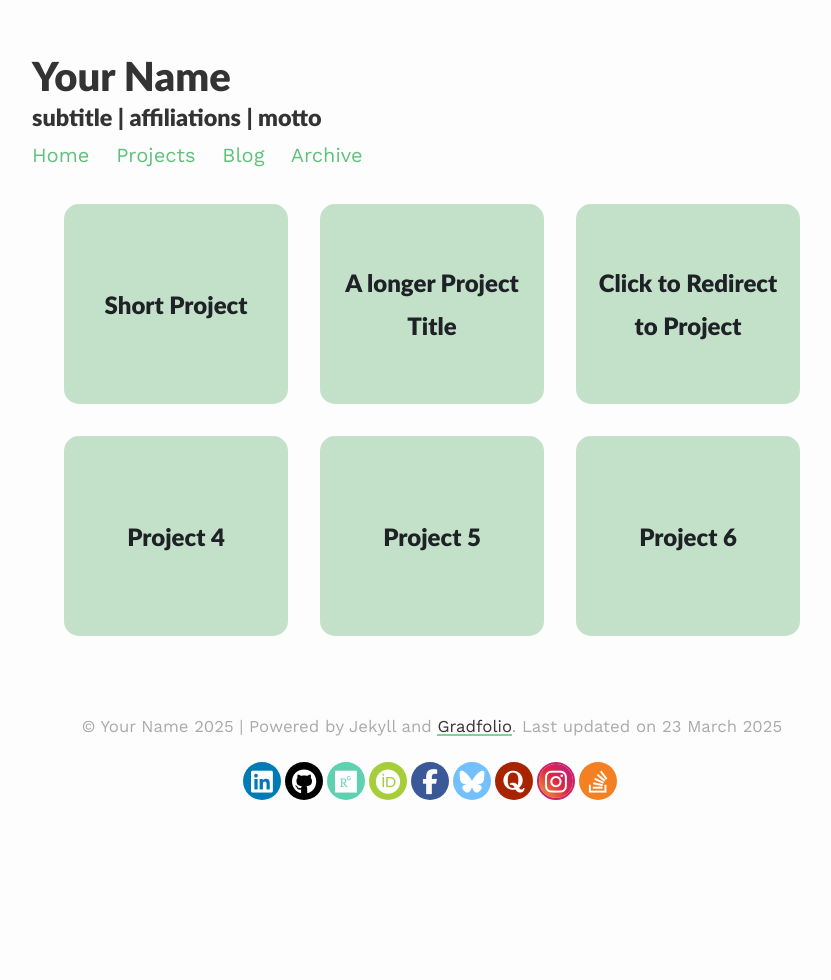
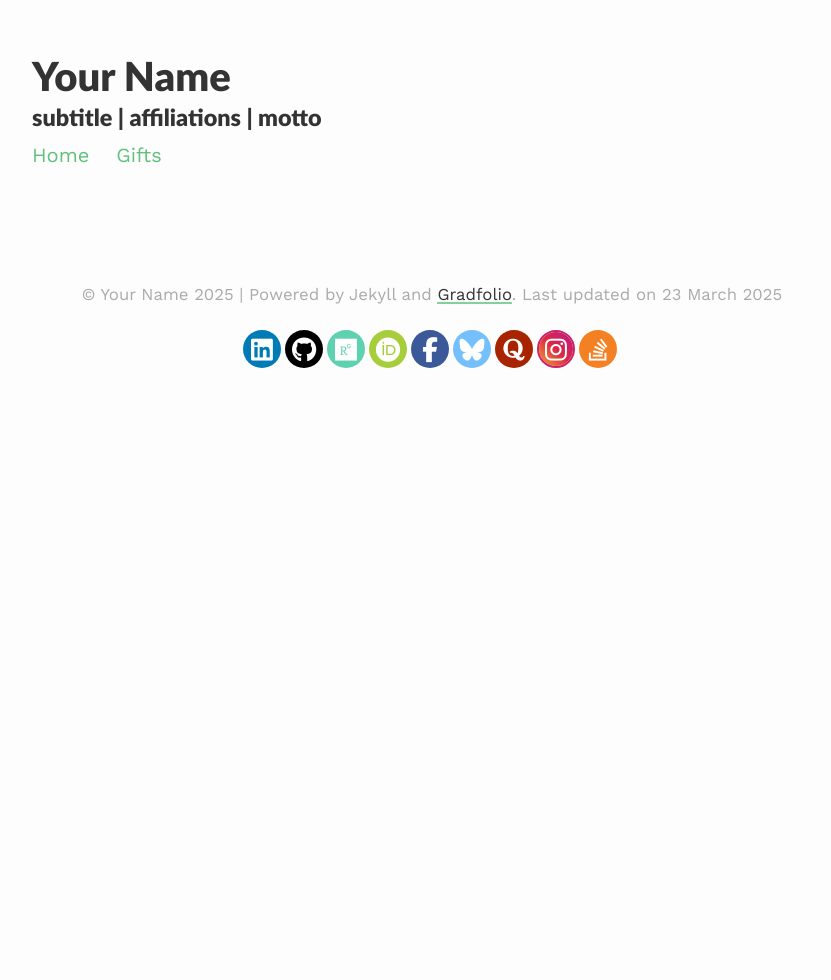
Before and after one commit to SpareBrainedIdeas/Tombstone, a Jekyll site: the page built from _pages/projects.md, in a window 1280 px wide. Shown: the whole page, without its empty margins (208-1039 px from the left). Built offline with Jekyll 4.4.1, drawn with Linux system fonts in a browser that asks for light colours.

Commit message:
Changing contents (projects to gifts)

```diff
--- a/_config.yml
+++ b/_config.yml
@@ -14,14 +14,14 @@
 
 # Social media links in footer
 linkedin: "#"
-stackoverflow: "#"
+stackoverflow: ""
 github: "#"
-researchgate: "#"
-orcid: "#"
-quora: "#"
-instagram: "#"
-facebook: "#"
-bluesky: "#"
+researchgate: ""
+orcid: ""
+quora: ""
+instagram: ""
+facebook: ""
+bluesky: ""
 
 # Markdown
 highlighter: rouge
@@ -45,7 +45,7 @@
 collections:
   projects:
     output: true
-    permalink: /projects/:name/
+    permalink: /gifts/:name/
     order:
       - shortProject.md
       - longerProjectTitle.md
--- a/_includes/navigation.html
+++ b/_includes/navigation.html
@@ -1,6 +1,4 @@
 <div class="links scroll">
         <a href="{{site.baseurl}}/">Home</a>
-        <a href="{{site.baseurl}}/projects/">Projects</a>
-        <a href="{{site.baseurl}}/blog/">Blog</a>
-        <a href="{{site.baseurl}}/archive/">Archive</a>
+        <a href="{{site.baseurl}}/gifts/">Gifts</a>
 </div>
```
Also changed, not shown: _gifts/longerProjectTitle.md (renamed from _projects/longerProjectTitle.md), _gifts/project4.md (renamed from _projects/project4.md), _gifts/project5.md (renamed from _projects/project5.md), _gifts/project6.md (renamed from _projects/project6.md), _gifts/redirect.md (renamed from _projects/redirect.md), _gifts/shortProject.md (renamed from _projects/shortProject.md).
